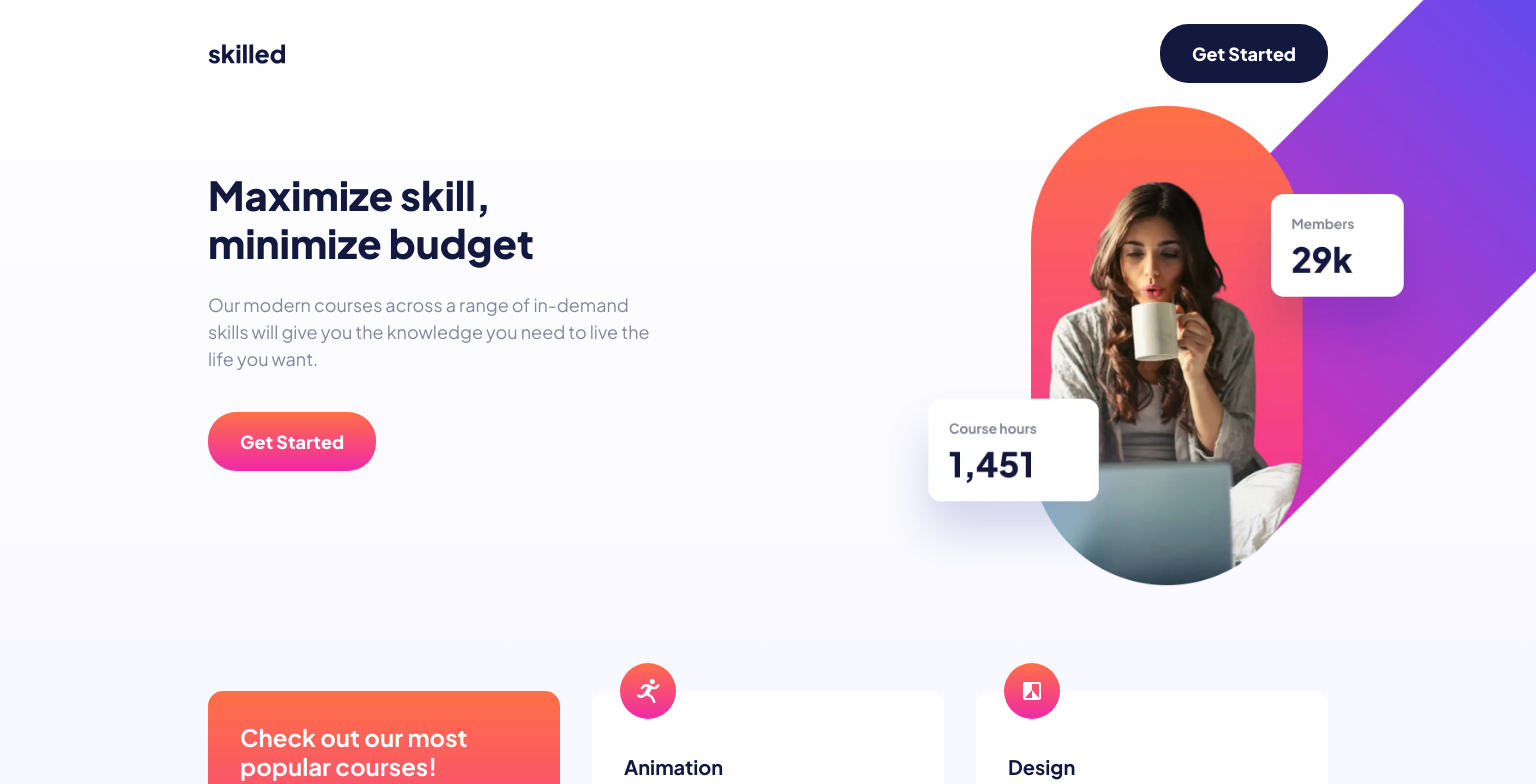
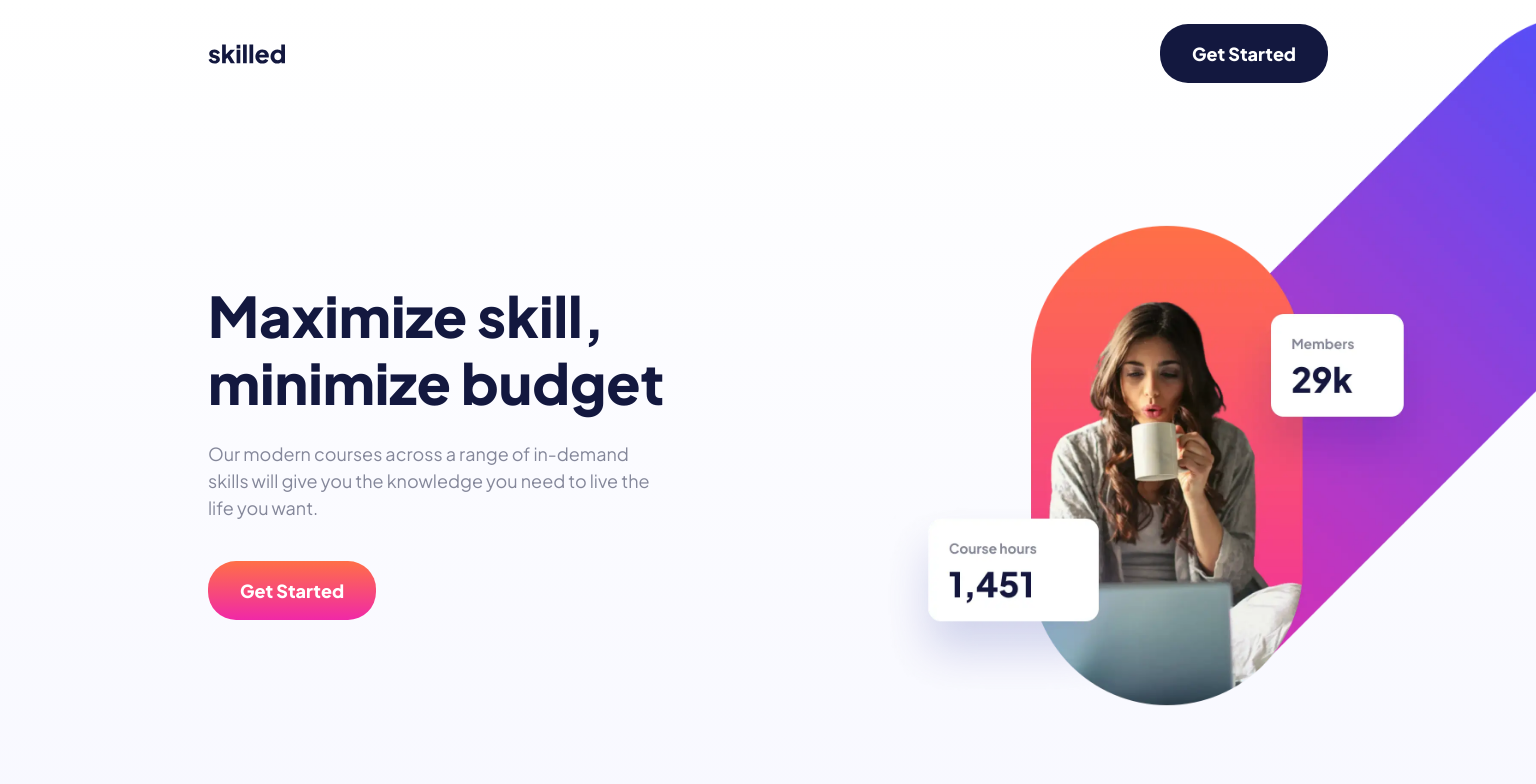
Before and after one commit to Lasha-Arveladze/FrontendMentor-challanges, a plain HTML site: page skilled-elearning-landing-page/index.html in a window 1536 px wide. Shown: the top 784 px of the page. Drawn offline with Linux system fonts and the light colour scheme.

Commit message:
Fix Responsive Design

```diff
--- a/skilled-elearning-landing-page/style.css
+++ b/skilled-elearning-landing-page/style.css
@@ -294,9 +294,13 @@ body {
     padding: 0 var(--space-550);
   }
 
+  .cta-button {
+    padding: 1.05rem var(--space-300);
+  }
+
   .section-hero {
-    display: flex;
     position: relative;
+    padding-top: 10.55rem;
   }
   .hero-img-mb {
     display: none;
@@ -311,7 +315,11 @@ body {
   .hero-grid {
     display: grid;
     grid-template-columns: 1fr 1fr;
-    column-gap: 2.4rem;
+    column-gap: 2.6rem;
+  }
+
+  .section-courses {
+    padding: 9.2rem 0 var(--space-1800) 0;
   }
 
   .course-grid {
@@ -337,6 +345,30 @@ body {
     padding: var(--space-300) 0;
   }
 
+  .cta-button {
+    padding: var(--space-200) var(--space-400);
+  }
+
+  .section-hero {
+    padding-top: 17.45rem;
+  }
+
+  .text-preset-1 {
+    font-size: 5.6rem;
+  }
+
+  .text-preset-3 {
+    font-size: 3.2rem;
+  }
+
+  .text-preset-4 {
+    font-size: 2.4rem;
+  }
+
+  .text-preset-5 {
+    font-weight: normal;
+  }
+
   .main-box {
     padding: 0;
   }
@@ -358,7 +390,7 @@ body {
     width: 80%;
     height: auto;
     position: absolute;
-    top: -270px;
+    top: -150px;
     right: -450px;
   }
 
```
Also changed, not shown: 1 other file.
